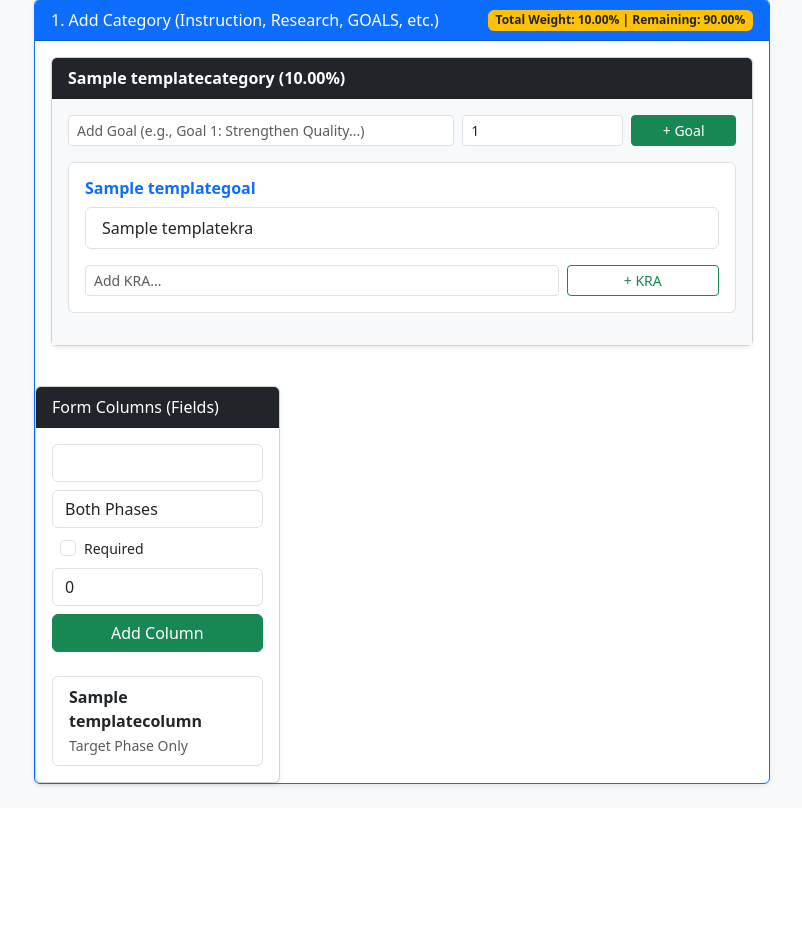
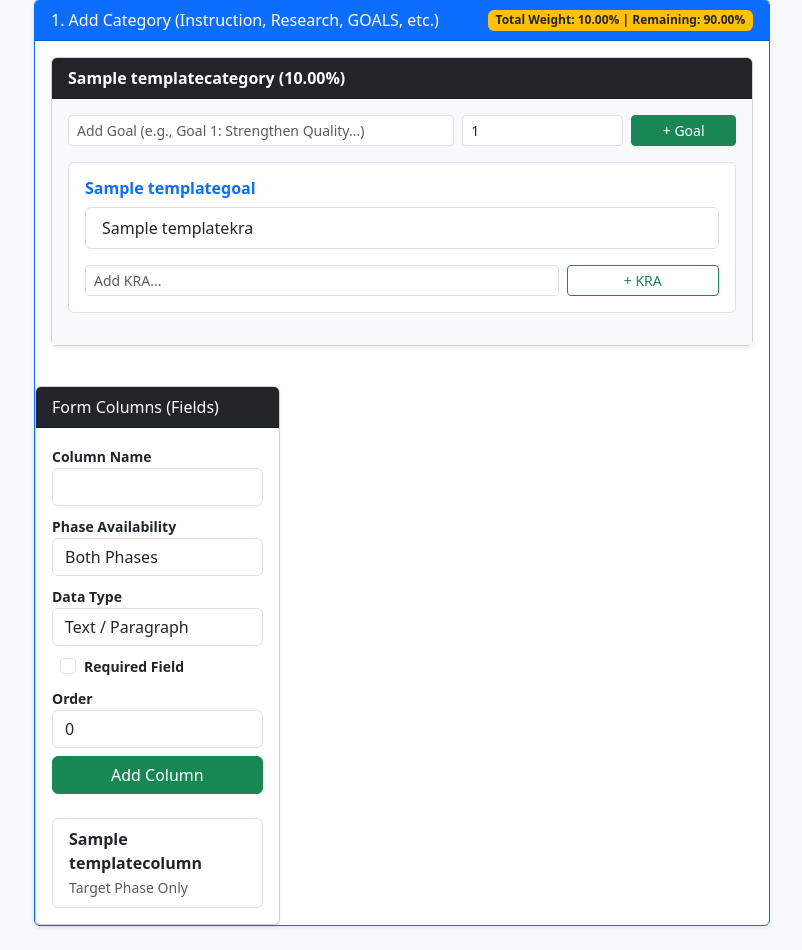
Before and after one commit to Naffi92/IPCR-System, a Django app: page /templates/1/ in a window 1280 px wide. Shown: the part 288-1238 px from the top of the page, without its empty margins (48-850 px from the left). Before the commit the page ends 1076 px from the top, so only its background shows below. Run offline with Django 5.2, Linux system fonts and the light colour scheme; a user stored in the database is signed in; tables that the repository leaves empty hold one stand-in row (values such as "Sample post").

Commit message:
Step 2.4d: Add Data Type to Template Columns for Q/E/T Math

```diff
--- a/core/forms.py
+++ b/core/forms.py
@@ -35,10 +35,11 @@ class TemplateKRAForm(forms.ModelForm):
 class TemplateColumnForm(forms.ModelForm):
     class Meta:
         model = TemplateColumn
-        fields = ['name', 'phase_availability', 'is_required', 'order']
+        fields = ['name', 'phase_availability', 'data_type', 'is_required', 'order'] # <-- ADDED
         widgets = {
             'name': forms.TextInput(attrs={'class': 'form-control'}),
             'phase_availability': forms.Select(attrs={'class': 'form-control'}),
+            'data_type': forms.Select(attrs={'class': 'form-control'}), # <-- ADDED
             'is_required': forms.CheckboxInput(attrs={'class': 'form-check-input'}),
             'order': forms.NumberInput(attrs={'class': 'form-control'}),
         }
--- a/core/models.py
+++ b/core/models.py
@@ -98,20 +98,25 @@ class TemplateKRA(models.Model):
         return f"{self.name} (Under {self.goal.name if self.goal else 'No Goal'})"
 
 class TemplateColumn(models.Model):
-    """The actual table columns (MFO, Success Indicator, Actual, Q, E, T)"""
     PHASE_CHOICES = [
         ('Target', 'Target Phase Only'),
         ('Accomplishment', 'Accomplishment Phase Only'),
         ('Both', 'Both Phases')
     ]
-    template = models.ForeignKey(Template, on_delete=models.CASCADE, related_name='columns')
+    DATA_TYPE_CHOICES = [
+        ('Text', 'Text / Paragraph'),
+        ('Rating', 'Rating (1-5 Numerical)'),
+        ('Number', 'Number (Other)')
+    ]
+    template = models.ForeignKey('Template', on_delete=models.CASCADE, related_name='columns')
     name = models.CharField(max_length=100)
     phase_availability = models.CharField(max_length=20, choices=PHASE_CHOICES, default='Both')
+    data_type = models.CharField(max_length=20, choices=DATA_TYPE_CHOICES, default='Text') # <-- ADDED
     is_required = models.BooleanField(default=False)
     order = models.PositiveIntegerField(default=0)
 
     def __str__(self):
-        return f"{self.name} ({self.phase_availability})"
+        return f"{self.name} ({self.data_type} | {self.phase_availability})"
 
 class PositionCategoryWeight(models.Model):
     """Overrides the default weight for specific positions (e.g., Professor gets 25% in Instruction)"""
--- a/templates/core/my_ipcr.html
+++ b/templates/core/my_ipcr.html
@@ -1,4 +1,5 @@
 {% extends "base.html" %}
+{% load custom_filters %}
 {% block title %}My IPCR{% endblock %}
 
 {% block content %}
--- a/templates/core/template_detail.html
+++ b/templates/core/template_detail.html
@@ -85,10 +85,26 @@
             <div class="card-body">
                 <form method="post" action="{% url 'core:add_column' template.id %}" class="mb-4">
                     {% csrf_token %}
-                    <div class="mb-2">{{ column_form.name }}</div>
-                    <div class="mb-2">{{ column_form.phase_availability }}</div>
-                    <div class="mb-2 form-check ms-2">{{ column_form.is_required }} <label class="form-check-label small">Required</label></div>
-                    <div class="mb-2">{{ column_form.order }}</div>
+                    <div class="mb-2">
+                        <label class="small fw-bold">Column Name</label>
+                        {{ column_form.name }}
+                    </div>
+                    <div class="mb-2">
+                        <label class="small fw-bold">Phase Availability</label>
+                        {{ column_form.phase_availability }}
+                    </div>
+                    <div class="mb-2"> <!-- ADDED DATA TYPE -->
+                        <label class="small fw-bold">Data Type</label>
+                        {{ column_form.data_type }}
+                    </div>
+                    <div class="mb-2 form-check ms-2">
+                        {{ column_form.is_required }}
+                        <label class="form-check-label small fw-bold">Required Field</label>
+                    </div>
+                    <div class="mb-2">
+                        <label class="small fw-bold">Order</label>
+                        {{ column_form.order }}
+                    </div>
                     <button type="submit" class="btn btn-success w-100">Add Column</button>
                 </form>
                 <ul class="list-group">
```
Also changed, not shown: templates/core/add_ipcr_row.html (+8 -1 lines), core/migrations/0005_templatecolumn_data_type.py (added).
